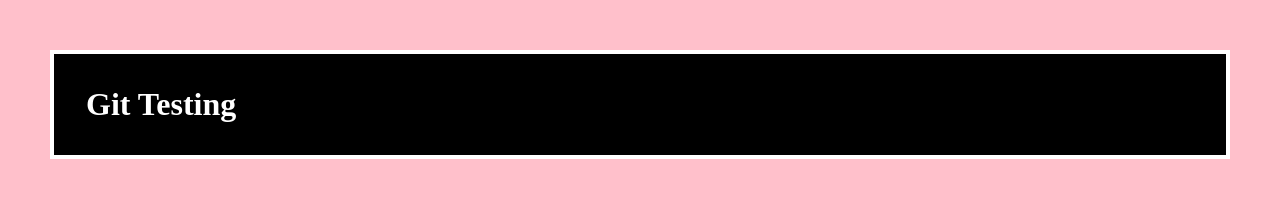
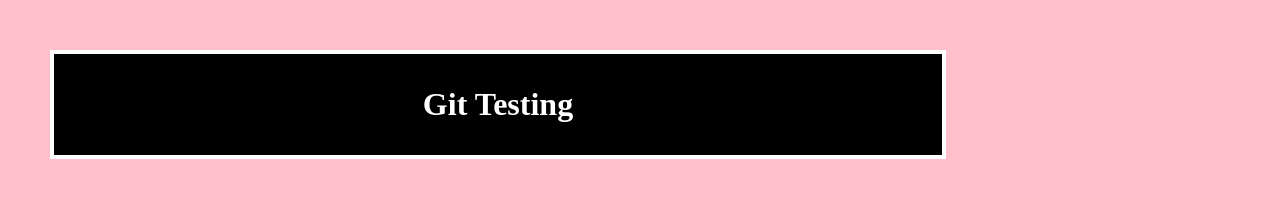
Before and after one commit to LerMari/git-test, a plain HTML site: page index.html in a window 1280 px wide. Drawn offline with Linux system fonts and the light colour scheme.

Commit message:
center text

```diff
--- a/style.css
+++ b/style.css
@@ -14,4 +14,6 @@ h1 {
     padding: 32px;
     border: 4px solid white;
     background-color: black;
+    text-align: center;
+    width: 70%;
 }
```
